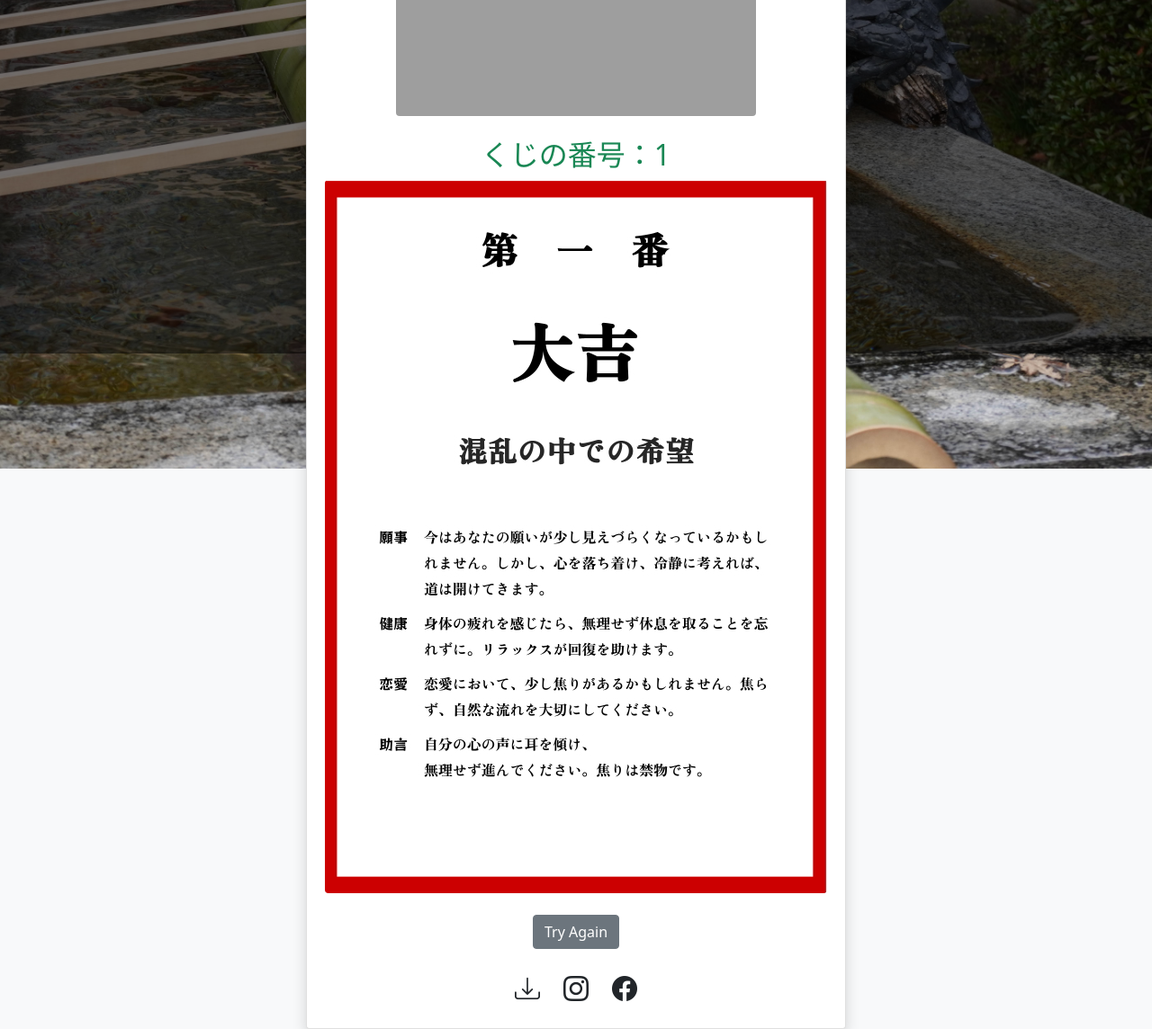
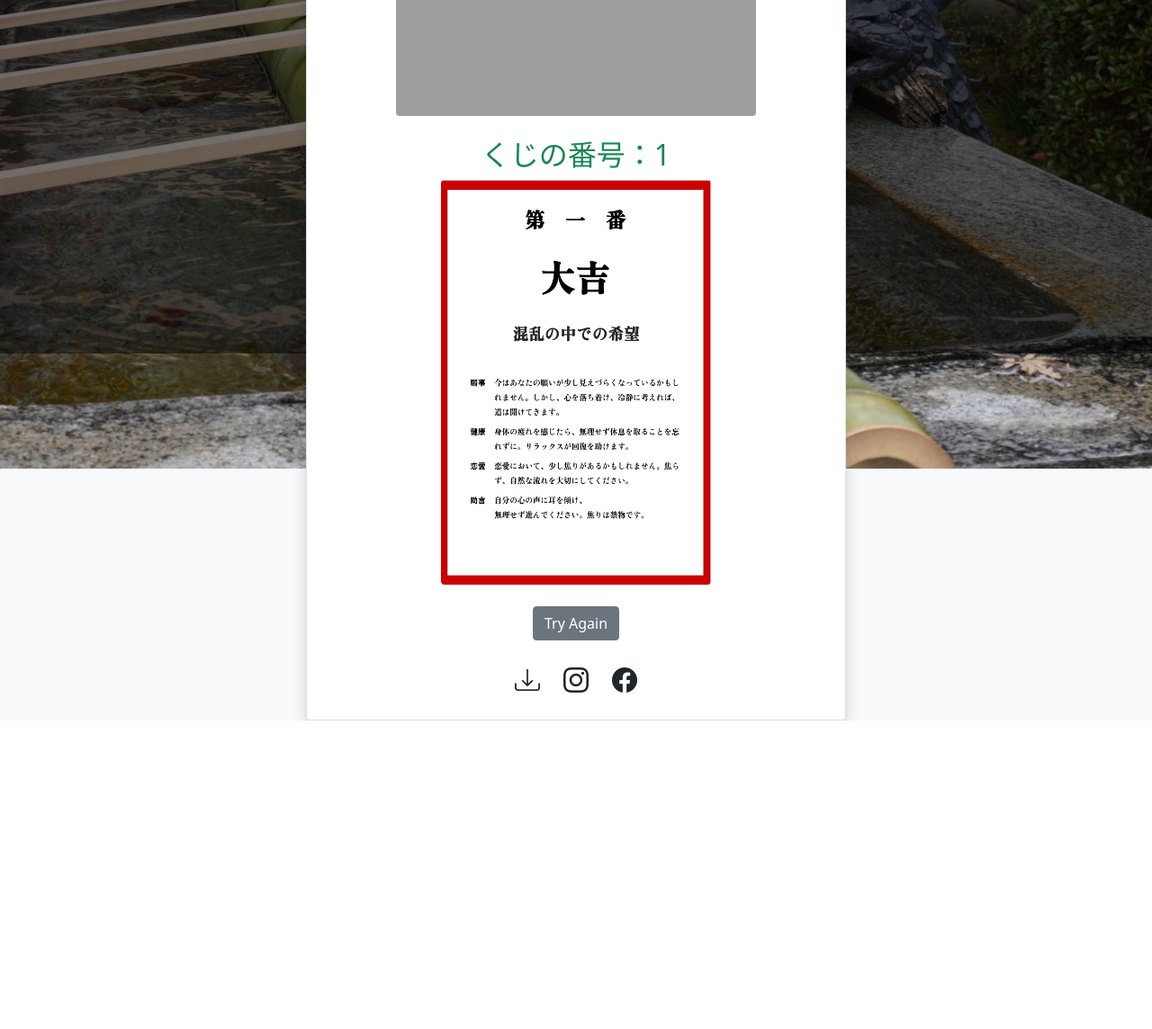
Before and after one commit to Piyachetnoy/Omikuji_HackU2024, a Flask app: template templates/result.html in a window 1280 px wide. Shown: the part 407-1551 px from the top of the page at 90% size. After the commit the page ends 1208 px from the top, so only its background shows below. Run offline with Flask 3, Linux system fonts and the light colour scheme; the template is opened without the code that fills it: most values are stand-ins (such as "Sample title", 1, 10 or a date in 2020); some libraries are stand-ins or nearby versions; grey boxes are pictures that could not be loaded.

Commit message:
subtle change

```diff
--- a/app.py
+++ b/app.py
@@ -54,7 +54,7 @@ def process_upload():
 
     # Instantiate ModelApply and process the image
     model = PreProcessImage(file_path)
-    model.resize_with_aspect_ratio(width=400)
+    model.resize_with_aspect_ratio(width=500)
     org_file_path, processed_file_path = model.CannyProcess()
 
     model2 = ModelApply(org_file_path, processed_file_path)
--- a/templates/result.html
+++ b/templates/result.html
@@ -21,7 +21,8 @@
                 </div>
                 <h2 class="text-success text-center" id="fortuneResult">くじの番号：{{ number }}</h2>
                 <div id="omikujiImage" class="mb-4 text-center">
-                    <img src="static/images/img/omikuji/Omikuji{{number}}.jpg" class="img-fluid rounded" alt="Your uploaded picture">
+                    <img src="static/images/img/omikuji/Omikuji{{number}}.jpg" class="img-fluid rounded" alt="Your uploaded picture" style="width: 300px; height: 450px;">
+
                 </div>
                 <div class="mt-3 d-flex justify-content-center">
                     <a href="{{ url_for('index') }}" class="btn btn-secondary">Try Again</a>
```
